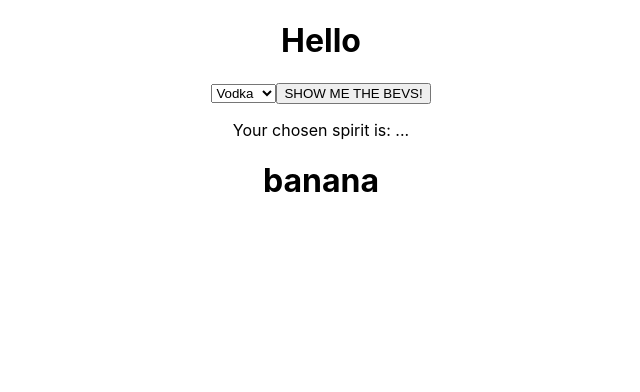
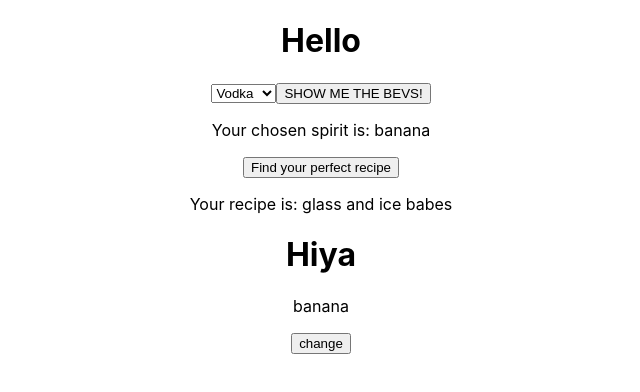
Before and after one commit to elawilkinson/cocktail-saver, a React (Create React App) app: page / in a window 1280 px wide. Shown: the top 392 px of the page, without its empty margins (319-959 px from the left). Built offline with nearby package versions, Linux system fonts and the light colour scheme.

Commit message:
Recipe card linked up

```diff
--- a/src/Components/App/App.js
+++ b/src/Components/App/App.js
@@ -6,12 +6,20 @@ import RecipeCard from '../RecipeCard';
 
 function App() {
   const [spirit, setSpirit] = useState("banana");
+  const [recipe, setRecipe] = useState("glass and ice babes")
+
+  function getRecipes(){
+    setRecipe("")
+  }
 
   return (
     <div className="App">
       <h1>Hello</h1>
-      <Dropdown spirit={spirit} setSpirit={setSpirit}/>
-      <RecipeCard text={spirit}/>
+      <Dropdown spirit={spirit} setSpirit={setSpirit} />
+      <p>Your chosen spirit is: <span>{spirit}</span>  </p>
+      <button onClick={getRecipes}>Find your perfect recipe</button>
+      <p>Your recipe is: {recipe}</p>
+      <RecipeCard spirit={spirit} setSpirit={setSpirit} recipe={recipe} setRecipe={setRecipe}/>
 
     </div>
   );
@@ -22,3 +30,4 @@ export default App;
 
   // <button onClick={handleClick}>CLICK FOR SPIRIT</button>
   // <p>Your chosen spirit is {spirit}</p>
+   //  <p>You need a {recipe}</p>
--- a/src/Components/Dropdown/index.js
+++ b/src/Components/Dropdown/index.js
@@ -1,14 +1,11 @@
 import React, {useState} from "react";
 
 function Dropdown ({spirit, setSpirit}) {
-
-    console.log(spirit)
 
     const [drink, setDrink] = useState("...");
     const [choice, setChoice] = useState("");
 
     function handleChange(e){
-        console.log(e.target.value);
         setChoice(e.target.value)
     }
 
@@ -17,7 +14,6 @@ function Dropdown ({spirit, setSpirit}) {
         console.log(choice);
         setDrink(choice);
         setSpirit(choice)
-        console.log(`user selects ${choice}`)
     }
 
     return(
@@ -30,9 +26,7 @@ function Dropdown ({spirit, setSpirit}) {
                     <option value="whisky">Whisky</option>
                 </select>
                 <button onClick={storeChoice}>SHOW ME THE BEVS!</button>
-
             </form>
-            <p>Your chosen spirit is: <span>{drink}</span>  </p>
         </div>
     )
 }
--- a/src/Components/RecipeCard/index.js
+++ b/src/Components/RecipeCard/index.js
@@ -1,12 +1,17 @@
 import React from "react";
 
 
-function RecipeCard ({text}) {
+function RecipeCard ({spirit, setSpirit}) {
+    function handleClick(){
+        setSpirit("yo")
+    }
 
 
     return(
         <div>
-            <h1>{text}</h1>
+            <h1>Hiya</h1>
+            <p>{spirit}</p>
+            <button onClick={handleClick}>change</button>
         </div>
     )
 }
```
